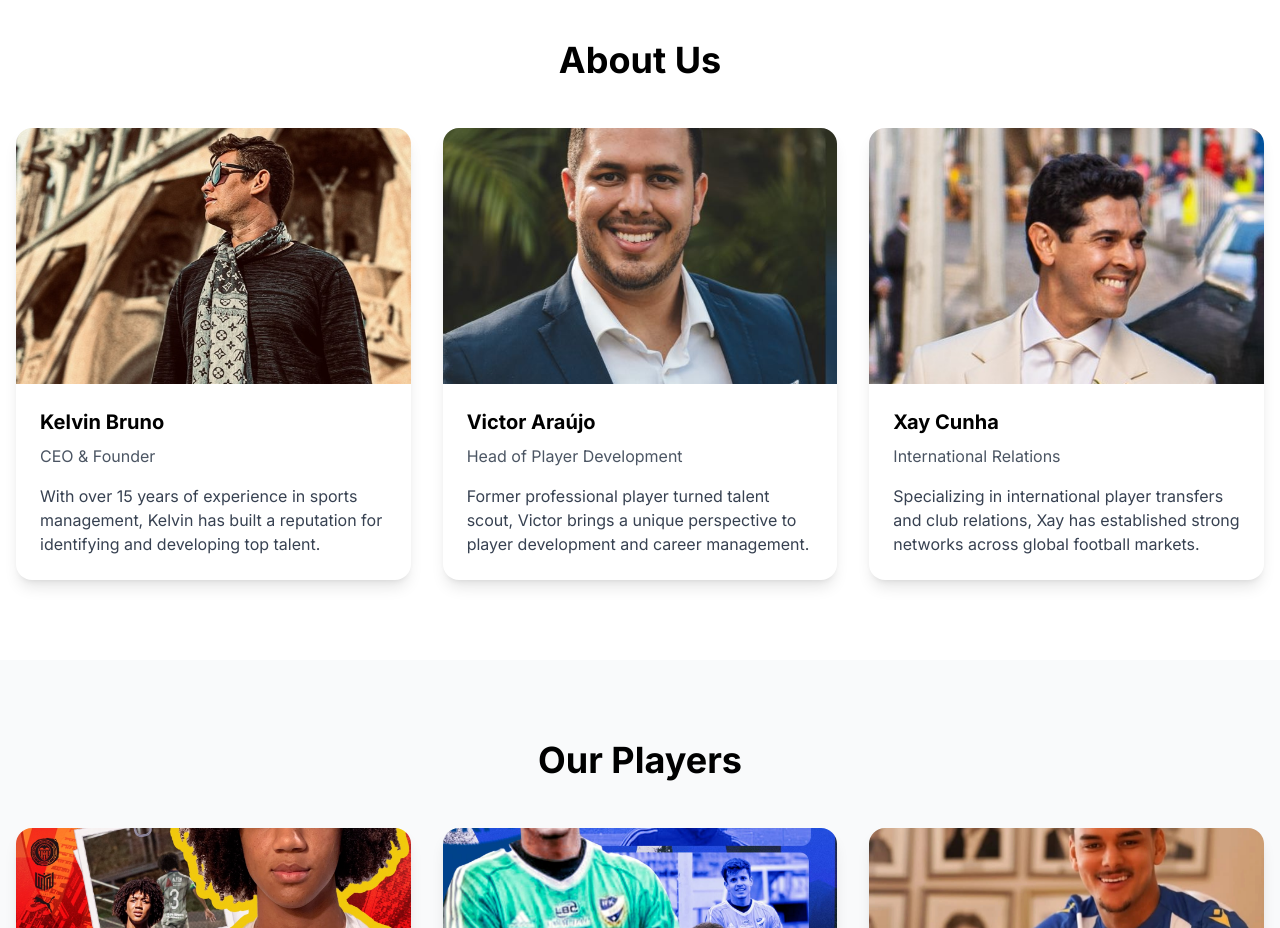
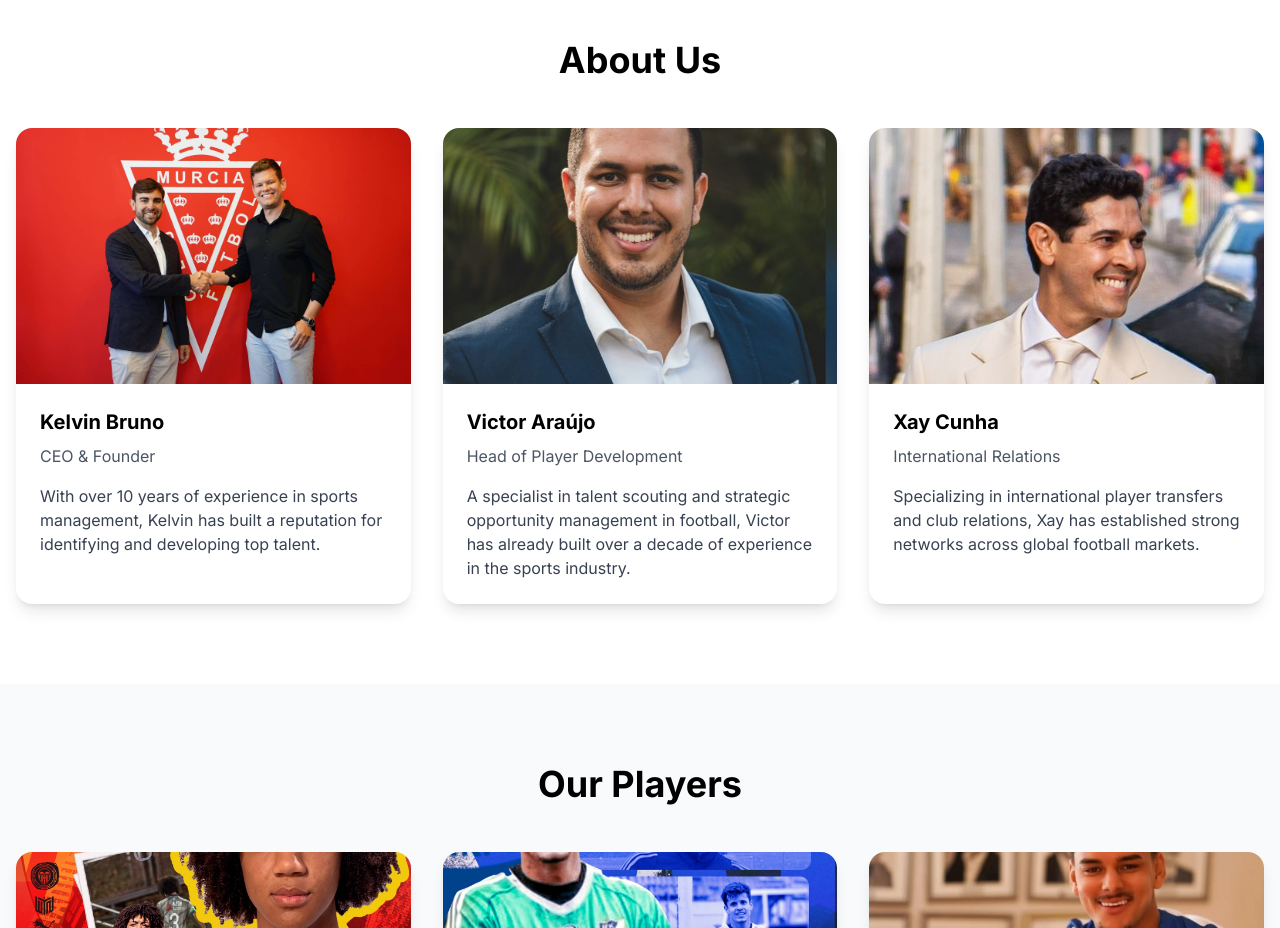
Before and after one commit to Xaenycunha/wynagency.com, a Next.js app: page /en in a window 1280 px wide. Shown: the part 840-1768 px from the top of the page. Built offline with nearby package versions, Linux system fonts and the light colour scheme.

Commit message:
fix: home-founders

```diff
--- a/next.config.js
+++ b/next.config.js
@@ -1,7 +1,12 @@
 /** @type {import('next').NextConfig} */
 const nextConfig = {
   images: {
-    domains: ['images.unsplash.com'],
+    remotePatterns: [
+      {
+        protocol: 'https',
+        hostname: 'images.unsplash.com',
+      },
+    ],
   },
   async headers() {
     return [
--- a/src/app/en/page.tsx
+++ b/src/app/en/page.tsx
@@ -50,14 +50,14 @@ const teamMembers = [
   {
     name: 'Kelvin Bruno',
     role: 'CEO & Founder',
-    image: '/founders/kelvin-bruno.jpg',
-    bio: 'With over 15 years of experience in sports management, Kelvin has built a reputation for identifying and developing top talent.'
+    image: '/founders/kelvin-bruno-new.jpg',
+    bio: 'With over 10 years of experience in sports management, Kelvin has built a reputation for identifying and developing top talent.'
   },
   {
     name: 'Victor Araújo',
     role: 'Head of Player Development',
     image: '/founders/victor-araujo.jpg',
-    bio: 'Former professional player turned talent scout, Victor brings a unique perspective to player development and career management.'
+    bio: 'A specialist in talent scouting and strategic opportunity management in football, Victor has already built over a decade of experience in the sports industry.'
   },
   {
     name: 'Xay Cunha',
--- a/src/app/es/page.tsx
+++ b/src/app/es/page.tsx
@@ -50,14 +50,14 @@ const teamMembers = [
   {
     name: 'Kelvin Bruno',
     role: 'CEO y Fundador',
-    image: '/founders/kelvin-bruno.jpg',
-    bio: 'Con más de 15 años de experiencia en gestión deportiva, Kelvin ha construido una reputación por identificar y desarrollar talento de élite.'
+    image: '/founders/kelvin-bruno-new.jpg',
+    bio: 'Con más de 10 años de experiencia en gestión deportiva, Kelvin ha construido una reputación por identificar y desarrollar talento de élite.'
   },
   {
     name: 'Victor Araújo',
     role: 'Director de Desarrollo de Jugadores',
     image: '/founders/victor-araujo.jpg',
-    bio: 'Ex jugador profesional convertido en cazatalentos, Victor aporta una perspectiva única al desarrollo de jugadores y gestión de carreras.'
+    bio: 'Especialista en la captación de talentos y en la gestión estratégica de oportunidades en el fútbol, Victor ya suma más de una década de trayectoria en el sector deportivo.'
   },
   {
     name: 'Xay Cunha',
--- a/src/app/pt/page.tsx
+++ b/src/app/pt/page.tsx
@@ -50,14 +50,14 @@ const teamMembers = [
   {
     name: 'Kelvin Bruno',
     role: 'CEO e Fundador',
-    image: '/founders/kelvin-bruno.jpg',
-    bio: 'Com mais de 15 anos de experiência em gestão esportiva, Kelvin construiu uma reputação por identificar e desenvolver talentos de elite.'
+    image: '/founders/kelvin-bruno-new.jpg',
+    bio: 'Com mais de 10 anos de experiência em gestão esportiva, Kelvin construiu uma reputação por identificar e desenvolver talentos de elite.'
   },
   {
     name: 'Victor Araújo',
     role: 'Diretor de Desenvolvimento de Jogadores',
     image: '/founders/victor-araujo.jpg',
-    bio: 'Ex-jogador profissional que se tornou olheiro, Victor traz uma perspectiva única para o desenvolvimento de jogadores e gestão de carreiras.'
+    bio: 'Especialista na captação de talentos e na gestão estratégica de oportunidades no futebol, Victor já acumula mais de uma década de atuação no mercado esportivo.'
   },
   {
     name: 'Xay Cunha',
--- a/src/components/Footer.tsx
+++ b/src/components/Footer.tsx
@@ -128,7 +128,7 @@ export default function Footer() {
             <h3 className="text-lg font-semibold mb-4">{t.followUs}</h3>
             <div className="flex space-x-4">
               <a
-                href="https://instagram.com/wynagency"
+                href="https://www.instagram.com/wynagency_"
                 target="_blank"
                 rel="noopener noreferrer"
                 className="text-gray-400 hover:text-white transition-colors"
```
Also changed, not shown: public/founders/kelvin-bruno-new.jpg (added).
